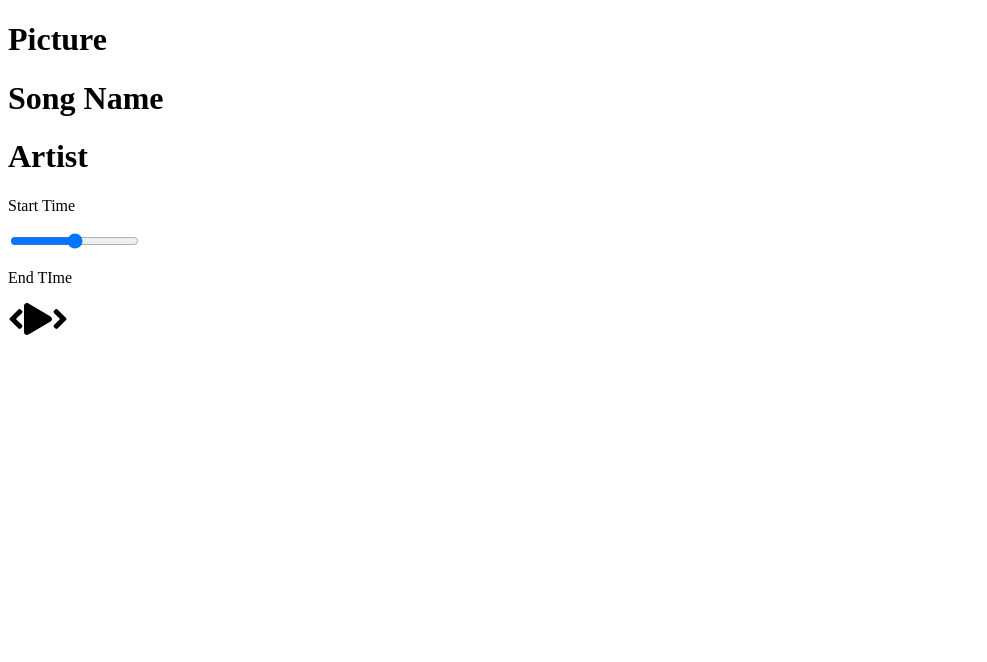
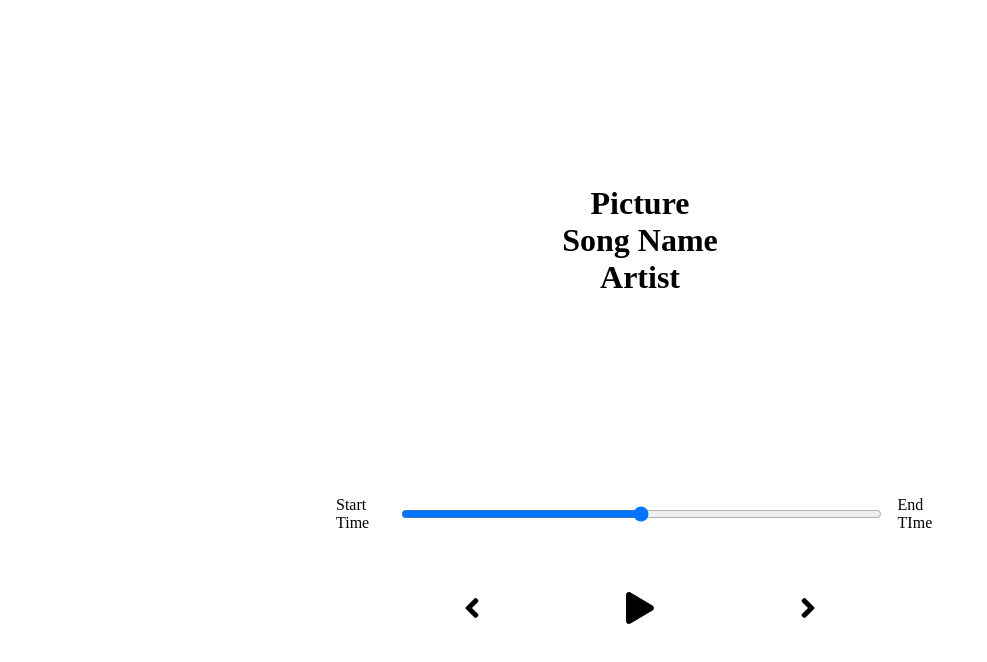
Before and after one commit to scoupar/React-Music-Player, a React (Create React App) app: page / in a window 1280 px wide. Shown: the top 662 px of the page, without its empty margins (0-987 px from the left). Built offline with nearby package versions, Linux system fonts and the light colour scheme.

Commit message:
initial styling of song and player

```diff
--- a/src/App.js
+++ b/src/App.js
@@ -1,6 +1,8 @@
 //adding components
 import Player from "./components/Player";
 import Song from "./components/Song";
+//import styles
+import "./styles/app.scss";
 
 function App() {
   return (
--- /dev/null
+++ b/src/styles/_player.scss
@@ -0,0 +1,30 @@
+.player {
+  min-height: 20vh;
+  display: flex;
+  flex-direction: column;
+  align-items: center;
+  justify-content: space-between;
+}
+
+.time-control {
+  width: 50%;
+  display: flex;
+  input {
+    width: 100%;
+    padding: 1rem 2rem;
+  }
+  p {
+    padding: 1rem;
+  }
+}
+
+.play-control {
+  display: flex;
+  justify-content: space-between;
+  align-items: center;
+  padding: 1rem;
+  width: 30%;
+  svg {
+    cursor: pointer;
+  }
+}
--- /dev/null
+++ b/src/styles/_song.scss
@@ -0,0 +1,7 @@
+.song-container {
+  min-height: 60vh;
+  display: flex;
+  flex-direction: column;
+  align-items: center;
+  justify-content: center;
+}
--- a/src/styles/app.scss
+++ b/src/styles/app.scss
@@ -3,3 +3,6 @@
   padding: 0;
   box-sizing: border-box;
 }
+
+@import "./song";
+@import "./player";
```
